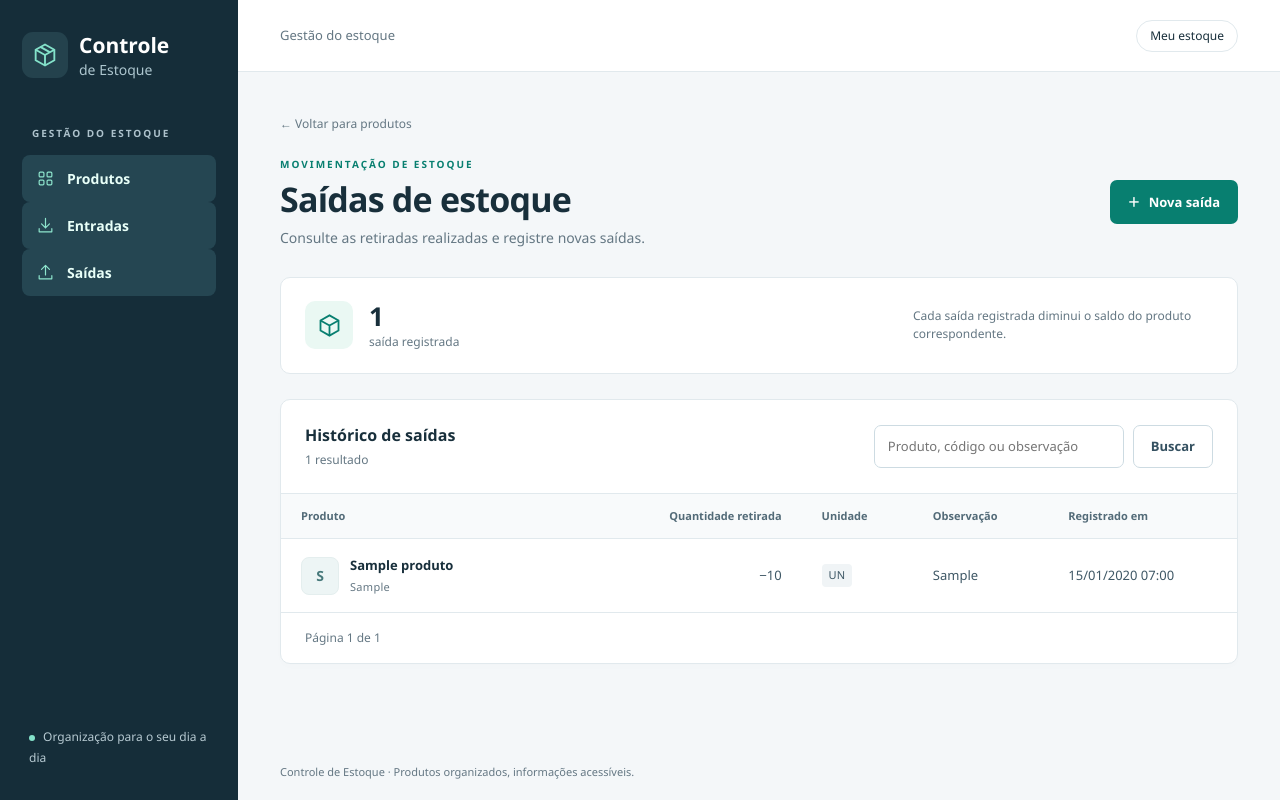
After one commit to Dev-Borba/controle-estoque, a Django app: page /saidas/ in a window 1280 px wide. The commit adds this page. Run offline with Django 5.2, Linux system fonts and the light colour scheme; tables that the repository leaves empty hold one stand-in row (values such as "Sample post").

Commit message:
Implementa AC3: saidas de estoque e bloqueio de saldo insuficiente

```diff
--- a/estoque/models.py
+++ b/estoque/models.py
@@ -119,3 +119,44 @@ class EntradaEstoque(models.Model):
 
     def __str__(self):
         return f"{self.produto.codigo} — Entrada de {self.quantidade}"
+
+class SaidaEstoque(models.Model):
+    produto = models.ForeignKey(
+        Produto,
+        on_delete=models.PROTECT,
+        related_name="saidas",
+        verbose_name="Produto",
+    )
+    quantidade = models.PositiveIntegerField(
+        "Quantidade retirada",
+        validators=[MinValueValidator(1)],
+        help_text="Informe uma quantidade inteira maior que zero.",
+    )
+    observacao = models.CharField(
+        "Observação",
+        max_length=255,
+        blank=True,
+        help_text="Opcional. Exemplo: Venda de mercadoria.",
+    )
+    criado_em = models.DateTimeField(
+        "Registrado em",
+        auto_now_add=True,
+    )
+
+    class Meta:
+        ordering = ["-criado_em", "-pk"]
+        verbose_name = "Saída de estoque"
+        verbose_name_plural = "Saídas de estoque"
+        constraints = [
+            models.CheckConstraint(
+                condition=models.Q(quantidade__gte=1),
+                name="estoque_saida_quantidade_positiva",
+            ),
+        ]
+
+    def clean(self):
+        super().clean()
+        self.observacao = self.observacao.strip()
+
+    def __str__(self):
+        return f"{self.produto.codigo} — Saída de {self.quantidade}"
--- a/estoque/templates/estoque/base.html
+++ b/estoque/templates/estoque/base.html
@@ -36,7 +36,9 @@
       <nav aria-label="Menu principal">
         <a class="nav-item"
            href="{% url 'estoque:produto_listar' %}"
-           {% block nav_current %}{% endblock %}>
+           {% if request.resolver_match.url_name == 'produto_listar' or request.resolver_match.url_name == 'produto_criar' or request.resolver_match.url_name == 'produto_editar' or request.resolver_match.url_name == 'produto_excluir' %}
+             aria-current="page"
+           {% endif %}>
           <svg viewBox="0 0 24 24" fill="none" aria-hidden="true">
             <rect x="4" y="4" width="6" height="6" rx="1.3"
                   stroke="currentColor" stroke-width="1.5"/>
@@ -63,6 +65,21 @@
                   stroke-linejoin="round"/>
           </svg>
           Entradas
+        </a>
+
+        <a class="nav-item"
+           href="{% url 'estoque:saida_listar' %}"
+           {% if request.resolver_match.url_name == 'saida_listar' or request.resolver_match.url_name == 'saida_criar' %}
+             aria-current="page"
+           {% endif %}>
+          <svg viewBox="0 0 24 24" fill="none" aria-hidden="true">
+            <path d="M12 15V3m-5 5 5-5 5 5M4 16v4h16v-4"
+                  stroke="currentColor"
+                  stroke-width="1.5"
+                  stroke-linecap="round"
+                  stroke-linejoin="round"/>
+          </svg>
+          Saídas
         </a>
       </nav>
 
--- /dev/null
+++ b/estoque/templates/estoque/saida_listar.html
@@ -0,0 +1,182 @@
+{% extends "estoque/base.html" %}
+
+{% block title %}Saídas de estoque{% endblock %}
+
+{% block content %}
+<a class="back-link" href="{% url 'estoque:produto_listar' %}">
+  ← Voltar para produtos
+</a>
+
+<div class="page-heading">
+  <div>
+    <p class="eyebrow">MOVIMENTAÇÃO DE ESTOQUE</p>
+    <h1>Saídas de estoque</h1>
+    <p class="subtitle">
+      Consulte as retiradas realizadas e registre novas saídas.
+    </p>
+  </div>
+
+  <a class="button button-primary"
+     href="{% url 'estoque:saida_criar' %}">
+    <span aria-hidden="true">+</span>
+    Nova saída
+  </a>
+</div>
+
+<div class="catalog-summary">
+  <div class="summary-icon" aria-hidden="true">
+    <svg viewBox="0 0 24 24" fill="none">
+      <path d="m12 3 8 4.5v9L12 21l-8-4.5v-9L12 3Z"
+            stroke="currentColor" stroke-width="1.6"/>
+      <path d="m4 7.5 8 4.5 8-4.5M12 12v9"
+            stroke="currentColor" stroke-width="1.6"/>
+    </svg>
+  </div>
+
+  <div>
+    <strong>{{ total_saidas }}</strong>
+    <span>
+      saída{{ total_saidas|pluralize:"s" }}
+      registrada{{ total_saidas|pluralize:"s" }}
+    </span>
+  </div>
+
+  <p>
+    Cada saída registrada diminui o saldo do produto correspondente.
+  </p>
+</div>
+
+<section class="panel" aria-labelledby="lista-titulo">
+  <div class="panel-toolbar">
+    <div>
+      <h2 id="lista-titulo">Histórico de saídas</h2>
+      <p>
+        {{ total_resultados }} resultado{{ total_resultados|pluralize:"s" }}
+        {% if busca %}para “{{ busca }}”{% endif %}
+      </p>
+    </div>
+
+    <form class="search" method="get">
+      <label class="sr-only" for="busca">Buscar saídas</label>
+
+      <input id="busca"
+             name="q"
+             type="search"
+             value="{{ busca }}"
+             maxlength="100"
+             placeholder="Produto, código ou observação">
+
+      <button class="button button-secondary" type="submit">
+        Buscar
+      </button>
+
+      {% if busca %}
+        <a class="text-link"
+           href="{% url 'estoque:saida_listar' %}">
+          Limpar
+        </a>
+      {% endif %}
+    </form>
+  </div>
+
+  {% if pagina.object_list %}
+    <div class="table-scroll"
+         role="region"
+         aria-label="Tabela de saídas de estoque"
+         tabindex="0">
+      <table>
+        <thead>
+          <tr>
+            <th scope="col">Produto</th>
+            <th scope="col" class="number">Quantidade retirada</th>
+            <th scope="col">Unidade</th>
+            <th scope="col">Observação</th>
+            <th scope="col">Registrado em</th>
+          </tr>
+        </thead>
+
+        <tbody>
+          {% for saida in pagina %}
+            <tr>
+              <td>
+                <div class="product-cell">
+                  <span class="product-avatar" aria-hidden="true">
+                    {{ saida.produto.nome|first|upper }}
+                  </span>
+
+                  <div>
+                    <strong>{{ saida.produto.nome }}</strong>
+                    <span class="sku">{{ saida.produto.codigo }}</span>
+                  </div>
+                </div>
+              </td>
+
+              <td class="number">−{{ saida.quantidade }}</td>
+
+              <td>
+                <span class="unit-tag">
+                  {{ saida.produto.unidade }}
+                </span>
+              </td>
+
+              <td>{{ saida.observacao|default:"—" }}</td>
+
+              <td class="nowrap">
+                {{ saida.criado_em|date:"d/m/Y H:i" }}
+              </td>
+            </tr>
+          {% endfor %}
+        </tbody>
+      </table>
+    </div>
+
+    <div class="pagination">
+      <span>
+        Página {{ pagina.number }} de {{ pagina.paginator.num_pages }}
+      </span>
+
+      <div>
+        {% if pagina.has_previous %}
+          <a class="button button-small button-secondary"
+             href="?q={{ busca|urlencode }}&amp;page={{ pagina.previous_page_number }}">
+            Anterior
+          </a>
+        {% endif %}
+
+        {% if pagina.has_next %}
+          <a class="button button-small button-secondary"
+             href="?q={{ busca|urlencode }}&amp;page={{ pagina.next_page_number }}">
+            Próxima
+          </a>
+        {% endif %}
+      </div>
+    </div>
+
+  {% else %}
+    <div class="empty-state">
+      <span class="empty-icon" aria-hidden="true">□</span>
+
+      {% if busca %}
+        <h3>Nenhuma saída encontrada</h3>
+        <p>Experimente outro produto, código ou observação.</p>
+
+        <a class="button button-secondary"
+           href="{% url 'estoque:saida_listar' %}">
+          Ver todas as saídas
+        </a>
+      {% else %}
+        <h3>Nenhuma saída registrada</h3>
+        <p>
+          Registre uma retirada de um produto com saldo disponível
+          para começar.
+        </p>
+
+        <a class="button button-primary"
+           href="{% url 'estoque:saida_criar' %}">
+          Registrar primeira saída
+        </a>
+      {% endif %}
+    </div>
+  {% endif %}
+</section>
+{% endblock %}
--- a/estoque/urls.py
+++ b/estoque/urls.py
@@ -27,4 +27,14 @@ urlpatterns = [
         views.entrada_criar,
         name="entrada_criar",
     ),
+    path(
+        "saidas/",
+        views.saida_listar,
+        name="saida_listar",
+    ),
+    path(
+        "saidas/nova/",
+        views.saida_criar,
+        name="saida_criar",
+    ),
 ]
--- a/estoque/views.py
+++ b/estoque/views.py
@@ -6,8 +6,8 @@ from django.db.models.deletion import ProtectedError
 from django.shortcuts import get_object_or_404, redirect, render
 from django.views.decorators.http import require_GET, require_http_methods
 
-from .forms import EntradaEstoqueForm, ProdutoForm
-from .models import EntradaEstoque, Produto
+from .forms import EntradaEstoqueForm, ProdutoForm, SaidaEstoqueForm
+from .models import EntradaEstoque, Produto, SaidaEstoque
 
 
 @require_GET
@@ -190,3 +190,92 @@ def entrada_listar(request):
         "total_resultados": total_resultados,
         "total_entradas": EntradaEstoque.objects.count(),
     })
+
+@require_http_methods(["GET", "POST"])
+def saida_criar(request):
+    form = SaidaEstoqueForm(
+        request.POST if request.method == "POST" else None,
+    )
+
+    if request.method == "POST" and form.is_valid():
+        produto_id = form.cleaned_data["produto"].pk
+        quantidade = form.cleaned_data["quantidade"]
+        saida_salva = False
+
+        try:
+            with transaction.atomic():
+                produto = (
+                    Produto.objects
+                    .select_for_update()
+                    .get(pk=produto_id)
+                )
+
+                if quantidade > produto.saldo:
+                    form.add_error(
+                        "quantidade",
+                        f"Estoque insuficiente. "
+                        f"Saldo disponível: {produto.saldo}.",
+                    )
+                else:
+                    novo_saldo = produto.saldo - quantidade
+
+                    saida = form.save(commit=False)
+                    saida.produto = produto
+                    saida.save()
+
+                    produto.saldo = novo_saldo
+                    produto.save(
+                        update_fields=["saldo", "atualizado_em"],
+                    )
+
+                    saida_salva = True
+
+        except Produto.DoesNotExist:
+            form.add_error(
+                "produto",
+                "Este produto foi excluído. Selecione outro produto.",
+            )
+        except IntegrityError:
+            form.add_error(
+                None,
+                "Não foi possível registrar a saída. "
+                "Confira os dados e tente novamente.",
+            )
+
+        if saida_salva:
+            messages.success(
+                request,
+                f"Saída de {quantidade} registrada para "
+                f"{produto.codigo}. Saldo atual: {novo_saldo}.",
+            )
+            return redirect("estoque:saida_listar")
+
+    return render(request, "estoque/saida_form.html", {
+        "form": form,
+        "titulo": "Nova saída de estoque",
+    })
+
+@require_GET
+def saida_listar(request):
+    busca = request.GET.get("q", "").strip()[:100]
+
+    saidas = SaidaEstoque.objects.select_related("produto")
+
+    if busca:
+        saidas = saidas.filter(
+            Q(produto__codigo__icontains=busca)
+            | Q(produto__nome__icontains=busca)
+            | Q(observacao__icontains=busca)
+        )
+
+    total_resultados = saidas.count()
+    pagina = Paginator(saidas, 15).get_page(
+        request.GET.get("page"),
+    )
+
+    return render(request, "estoque/saida_listar.html", {
+        "pagina": pagina,
+        "busca": busca,
+        "total_resultados": total_resultados,
+        "total_saidas": SaidaEstoque.objects.count(),
+    })
```
Also changed, not shown: estoque/forms.py (+44 -1 lines), estoque/templates/estoque/saida_form.html (added, +78 -0 lines), estoque/migrations/0003_saidaestoque.py (added).
